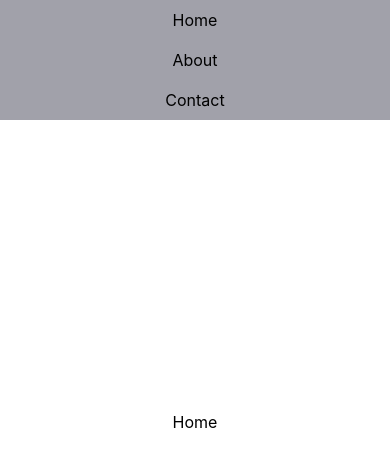
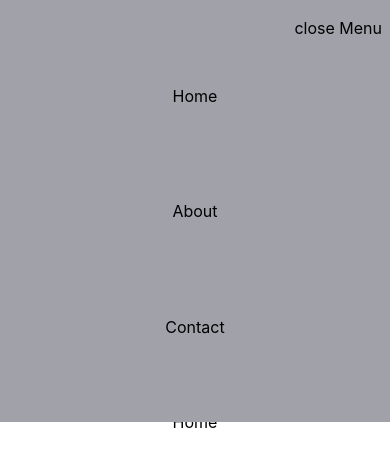
Before and after one commit to Ameer2000Mzori/Navbar-React, a React (Create React App) app: page / in a window 390 px wide. Both pictures are taken after a click on the button "Menu". Shown: the top 466 px of the page. Built offline with nearby package versions, Linux system fonts and the light colour scheme.

Commit message:
added more logic to the navbar

```diff
--- a/src/components/Navbar.jsx
+++ b/src/components/Navbar.jsx
@@ -21,9 +21,12 @@ const Navbar = () => {
         </div>
         <ul
           className={`md:flex ${
-            isOpen ? 'flex' : 'hidden'
-          } flex-col md:flex-row items-center absolute md:relative bg-zinc-400 w-full md:w-auto top-0 justify-evenly`}
+            isOpen ? 'flex ' : 'hidden'
+          } flex-col md:flex-row h-[50vh] md:h-[30px] items-center absolute md:relative bg-zinc-400 w-full md:w-auto top-0 justify-evenly`}
         >
+          <li className=" absolute top-4 right-2 md:hidden ">
+            <p onClick={() => setIsOpen(false)}>close Menu</p>
+          </li>
           <li className="p-2">
             <Link to="/" onClick={() => setIsOpen(false)}>
               Home
```
